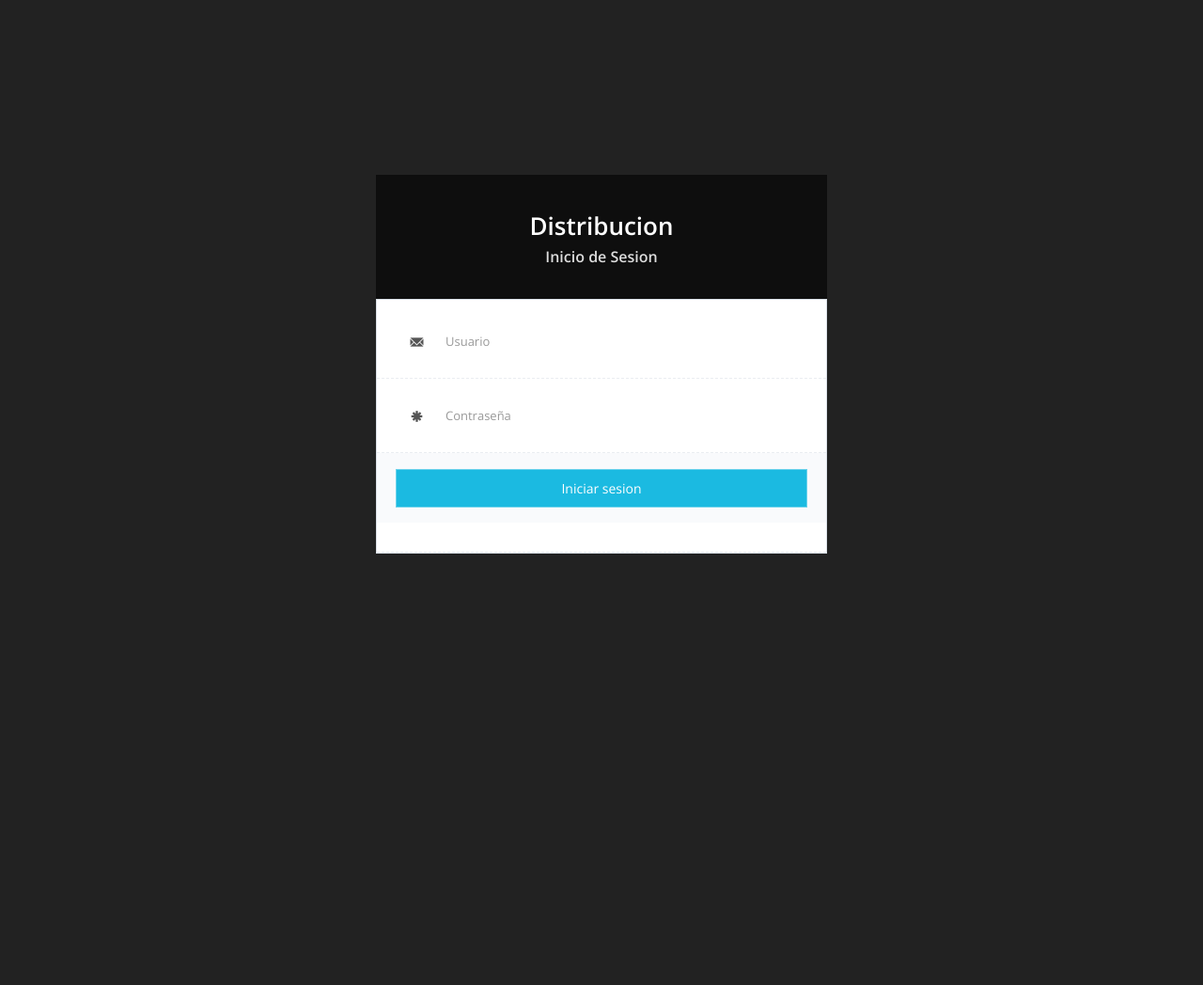
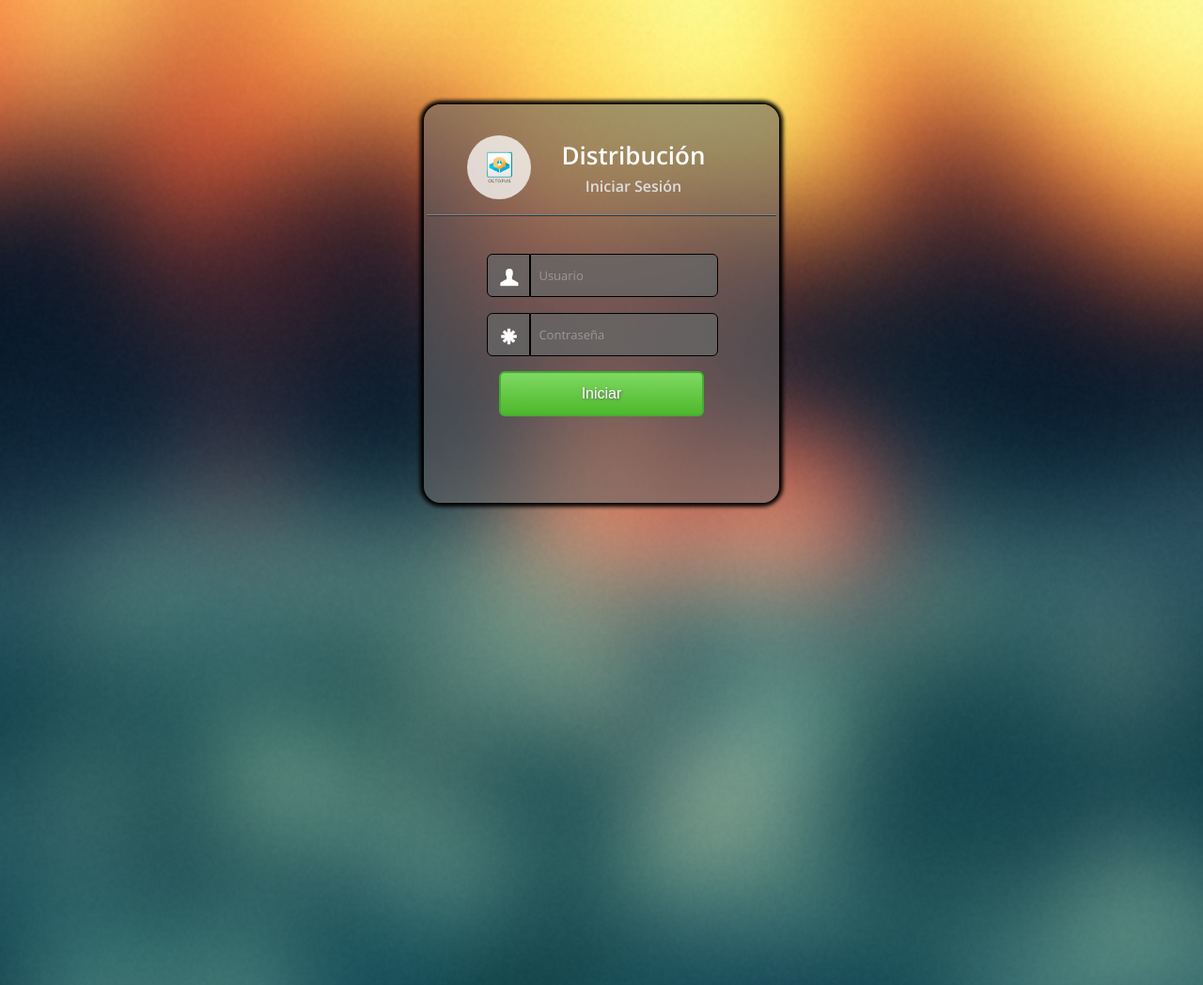
Before and after one commit to 92Sam/distribucion, a CodeIgniter app: page /distribucion/ in a window 1280 px wide. Shown: the whole page at 94% size. Run offline with CodeIgniter, Linux system fonts and the light colour scheme; data comes from the database, SQL or seed files in the repository.

Commit message:
modificaciones

```diff
--- a/application/views/login.php
+++ b/application/views/login.php
@@ -74,80 +74,148 @@
                     if (msj == 'ok') {
                         window.location.href = "<?php echo $ruta;?>principal/";
                     } else {
-                        document.getElementById("error").innerHTML = "<a>Usuario o clave incorrecta, por favor vuelva a intentar</a>";
+                     //   document.getElementById("error").innerHTML = "<a>Usuario o clave incorrecta, por favor vuelva a intentar</a>";
+                        $("#light").html('Usuario o clave incorrecta, por favor vuelva a intentar')
+                        $("#light").delay("slow").fadeIn().delay(2000).fadeOut();
                     }
                 }
             });
         }
     </script>
+<style type="text/css">
+    .btn_login {
+  background: #7ed962;
+  background-image: -webkit-linear-gradient(top, #7ed962, #4eb82b);
+  background-image: -moz-linear-gradient(top, #7ed962, #4eb82b);
+  background-image: -ms-linear-gradient(top, #7ed962, #4eb82b);
+  background-image: -o-linear-gradient(top, #7ed962, #4eb82b);
+  background-image: linear-gradient(to bottom, #7ed962, #4eb82b);
+  -webkit-border-radius: 6;
+  -moz-border-radius: 6;
+  border-radius: 6px;
+  text-shadow: 1px 1px 3px #666666;
+  font-family: Arial;
+  color: #ffffff;
+  font-size: 16px;
+  padding: 3% 24% 3% 24%;
+  border: solid #44ad34 2px;
+  text-decoration: none;
+}
 
+.btn_login:hover {
+  background: #63b557;
+  background-image: -webkit-linear-gradient(top, #63b557, #1bb52a);
+  background-image: -moz-linear-gradient(top, #63b557, #1bb52a);
+  background-image: -ms-linear-gradient(top, #63b557, #1bb52a);
+  background-image: -o-linear-gradient(top, #63b557, #1bb52a);
+  background-image: linear-gradient(to bottom, #63b557, #1bb52a);
+  text-decoration: none;
+}
+.black_overlay{
+    display: none;
+    position: absolute;
+    top: 0%;
+    left: 0%;
+    width: 100%;
+    height: 100%;
+    background-color: black;
+    z-index:1001;
+    -moz-opacity: 0.8;
+    opacity:.80;
+    filter: alpha(opacity=80);
+}
+
+.white_content {
+    display: none;
+    position: absolute;
+    top: 45%;
+    left: 22%;
+    width: 270px;
+    height: 70px;
+    padding: 16px;
+    border: 1px solid red;
+    -webkit-border-radius: 10px 10px 10px 10px;
+     border-radius: 10px 10px 10px 10px;
+    background-color: rgba(215, 44, 44, 0.8);
+background: rgba(215, 44, 44, 0.8);
+color: white;
+
+    z-index:1002;
+    overflow: auto;
+}
+</style>
 </head>
 <body class='login_body'>
 
+<img src="<?php echo $ruta; ?>recursos/img/placeholders/backgrounds/fondo_login.png" alt="Login Full Background"
+     class="full-bg animation-pulseSlow">
 
-<div id="login-container" class="animation-fadeIn">
+<div id="login-container" class="animation-fadeIn" style="padding:4%;  position:relative; top:60px">
 
-    <div class="login-title text-center">
-        <h1></i> <strong>Distribucion</strong><br>
-            <small><strong>Inicio de Sesion</strong>
-        </h1>
+    <div class="login-title text-center" style="-webkit-border-radius: 18px 18px 18px 18px; border-radius: 18px 18px 18px 18px;
+-webkit-box-shadow: 0 0 4px 4px #000000; box-shadow: 0 0 4px 4px #000000; background-color: rgba(102, 102, 102, 0.6); color: rgba(102, 102, 102, 0.6);">
+
+        <div>
+
+            <div class="sidebar-user-avatar" style="margin-left:0px; position: relative; left:10%; margin-top:-2%">
+                    <img src="<?php echo base_url();?>recursos/img/octopus2.png" alt="avatar">
+            </div>
+
+                <h1>
+                    <strong>Distribuci&oacute;n</strong><br>
+                    <small><strong>Iniciar Sesi&oacute;n</strong></small> <!--or <strong>Register</strong></small>-->
+                </h1>
+            </div>
+
+
+<div id="light" class="white_content"></div>
+
         <div id="error"></div>
-    </div>
 
-    <div class="block push-bit">
+<?php // echo md5('12345678'); ?>
         <!-- Login Form -->
-        <form method="post" id="frmLogin"
-              class="form-horizontal form-bordered form-control-borderless">
-            <div class="form-group">
-                <div class="col-xs-12">
+
+        <hr style="border: 0; border-top: 1px solid #848484; border-bottom: 1px solid #333; height:0; margin-left: -2%;  width: 104%;"><br>
+        <form method="post" id="frmLogin" class="form-horizontal">
+            <div class="form-group" style=" padding-left: 16%;">
+                <div class="col-xs-10">
                     <div class="input-group">
-                        <span class="input-group-addon"><i class="gi gi-envelope"></i></span>
-                        <input type="text" id="user" name="user" value="" class="form-control input-lg"
-                               placeholder="Usuario">
-                    </div>
-                </div>
-            </div>
-            <div class="form-group">
-                <div class="col-xs-12">
-                    <div class="input-group">
-                        <span class="input-group-addon"><i class="gi gi-asterisk"></i></span>
-                        <input type="password" id="pw" name="pw" value="" class="form-control input-lg"
-                               placeholder="Contraseña">
+                        <span class="input-group-addon" style="color: white ; border-radius: 6px 0px 0px 6px ; border: 1px solid black; background-color: rgba(102, 102, 102, 0.8); color: white; font-size: 20px"><i class="gi gi-user"></i></span>
+                        <input style="color: white; -webkit-border-radius: 0px 6px 6px 0px;border-radius: 0px 6px 6px 0px;background-color: rgba(102, 102, 102, 0.8); border: 1px solid black" type="text" id="user" name="user" value="" class="input-lg form-control " placeholder="Usuario">
                     </div>
                 </div>
             </div>
 
-            <!-- <div class="form-group">
-                <div class="col-xs-12">
+            <div class="form-group" style=" padding-left: 16%;" >
+                <div class="col-xs-10">
                     <div class="input-group">
-                        <span class="input-group-addon"><i class="gi gi-shop"></i></span>
-                        <select name="cboTienda" id="cboTienda" class="form-control input-lg">
-                            <?php if (count($lstLocal) > 0): ?>
-                                <?php foreach ($lstLocal as $l): ?>
-                                    <option
-                                        value="<?php echo $l['int_local_id']; ?>"><?php echo $l['local_nombre']; ?></option>
-                                <?php endforeach; ?>
-                            <?php endif; ?>
-                        </select>
 
+                        <span class="input-group-addon" style="color: white ; border-radius: 6px 0px 0px 6px ; border: 1px solid black; background-color: rgba(102, 102, 102, 0.8); color: white; font-size: 20px"><i class="gi gi-asterisk"></i></span>
+                        <input style="-webkit-border-radius: 0px 6px 6px 0px;border-radius: 0px 6px 6px 0px;background-color: rgba(102, 102, 102, 0.8);color: white; border: 1px solid black" type="password" id="pw" name="pw" value="" class="form-control  input-lg" placeholder="Contraseña">
                     </div>
                 </div>
-            </div>-->
-            <div class="form-group form-actions">
-                <div class="col-xs-4">
+            </div>
 
-                </div>
-                <div class="col-md-12 ">
-                    <button id="btnlogin" style="    border-color: #6ad2eb;  border-radius: 0px; height: 41px;   width: 100%; " type="button" class="btn btn-primary">Iniciar sesion</button>
+
+            <div class="">
+
+                <div class="">
+                    <button id="btnlogin" type="button" class="btn_login"> Iniciar
+                    </button>
                 </div>
             </div>
             <div class="form-group">
                 <div class="col-xs-12 text-center">
                 </div>
             </div>
+            <br><br><br>
         </form>
         <!-- END Login Form -->
+
+
+        <!-- END Register Form -->
     </div>
+
 </div>
 </body>
 </html>
--- a/application/views/menu/ventas/liquidacionCgc.php
+++ b/application/views/menu/ventas/liquidacionCgc.php
@@ -46,8 +46,8 @@ echo validation_errors('<div class="alert alert-danger alert-dismissable"">', "<
 
                     <select name="estado" id="estado" class='cho form-control filter-input'>
                         <option value="-1">Todos</option>
-                        <option value="ABIERTO" selected>ABIERTO</option>
-                        <option value="IMPRESO">IMPRESO</option>
+                        <option value="ABIERTO">ABIERTO</option>
+                        <option value="IMPRESO" selected>IMPRESO</option>
                         <option value="CERRADO">CERRADO</option>
                     </select>
                 </div>
```
Also changed, not shown: application/views/menu/consolidadodecargas/consolidadoLiquidacion.php (+4 -6 lines), application/views/menu/ventas/bandejaPedidos.php (+8 -5 lines), application/views/menu/ventas/lista_pedidos.php (+7 -10 lines).
